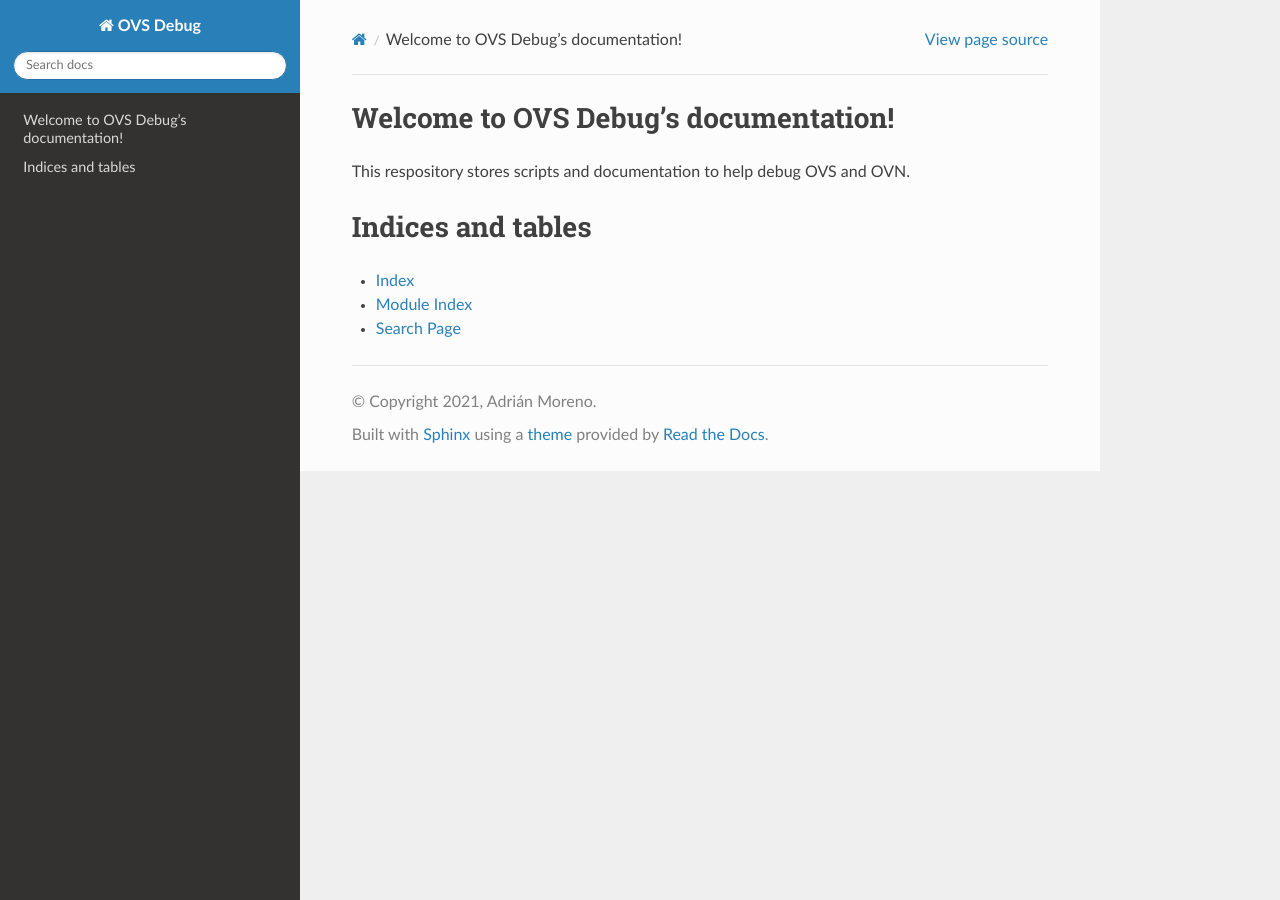
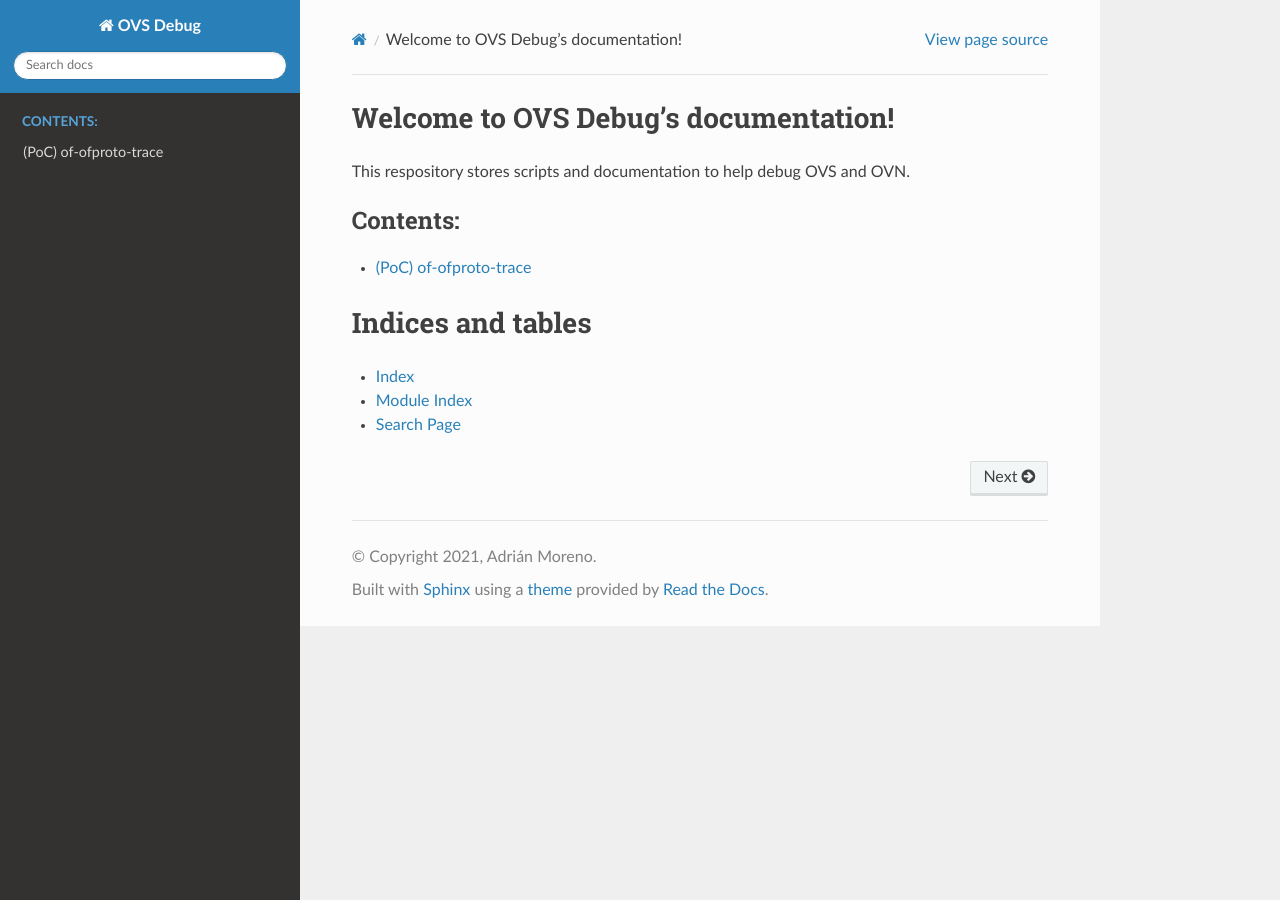
Before and after one commit to amorenoz/ovs-dbg, a Sphinx documentation site: the page built from docs/source/index.rst, in a window 1280 px wide. Built offline with Sphinx 7.4.7 and the Read the Docs theme 2.0.0, drawn with Linux system fonts in a browser that asks for light colours.

Commit message:
poc: try ofline ofproto/trace
Signed-off-by: Adrian Moreno <amorenoz@redhat.com>

```diff
--- a/docs/source/index.rst
+++ b/docs/source/index.rst
@@ -6,7 +6,7 @@ This respository stores scripts and documentation to help debug OVS and OVN.
    :maxdepth: 2
    :caption: Contents:
 
-
+   ofofproto
 
 Indices and tables
 ==================
--- /dev/null
+++ b/docs/source/ofofproto.rst
@@ -0,0 +1,12 @@
+(PoC) of-ofproto-trace
+======================
+
+
+Tool to run ofproto/trace commands ofline
+
+Requirements:
+
+- docker
+
+
+Run `make` to build the containers.
```
Also changed, not shown: 6 other files.
